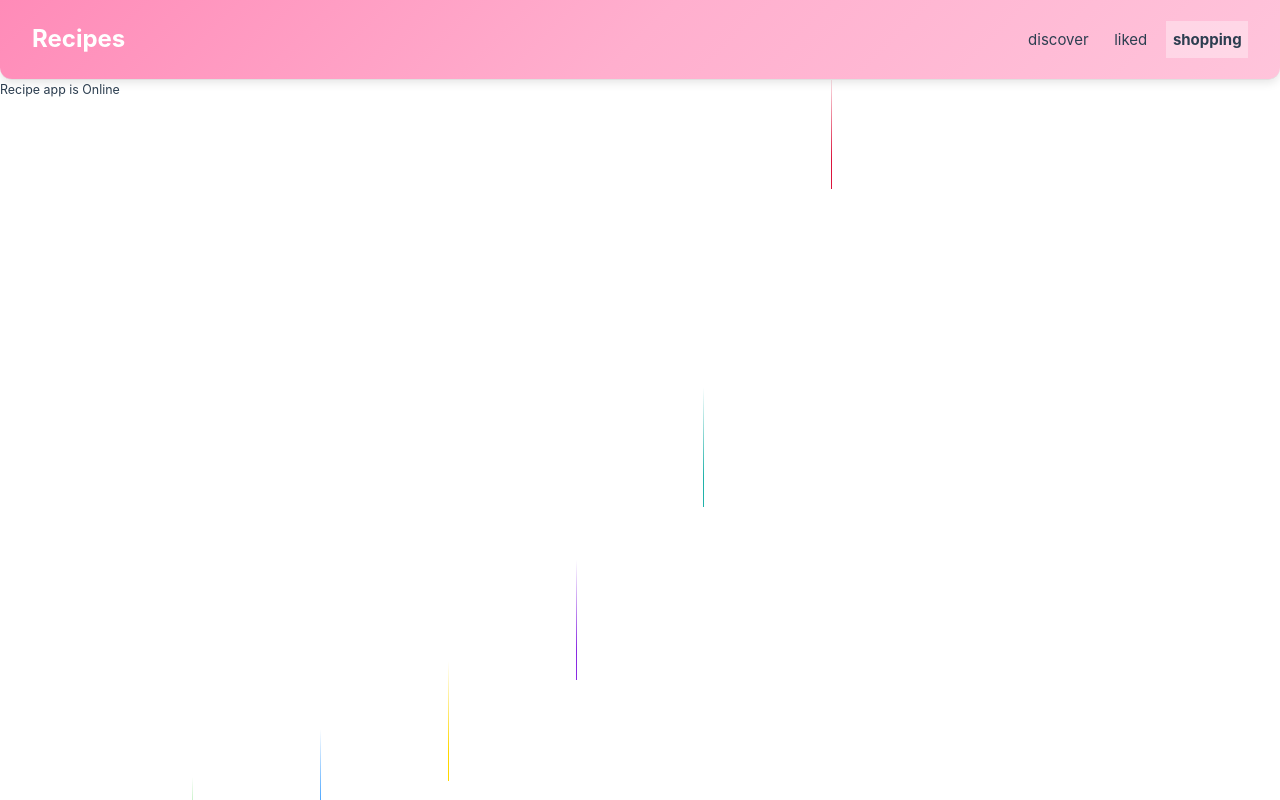
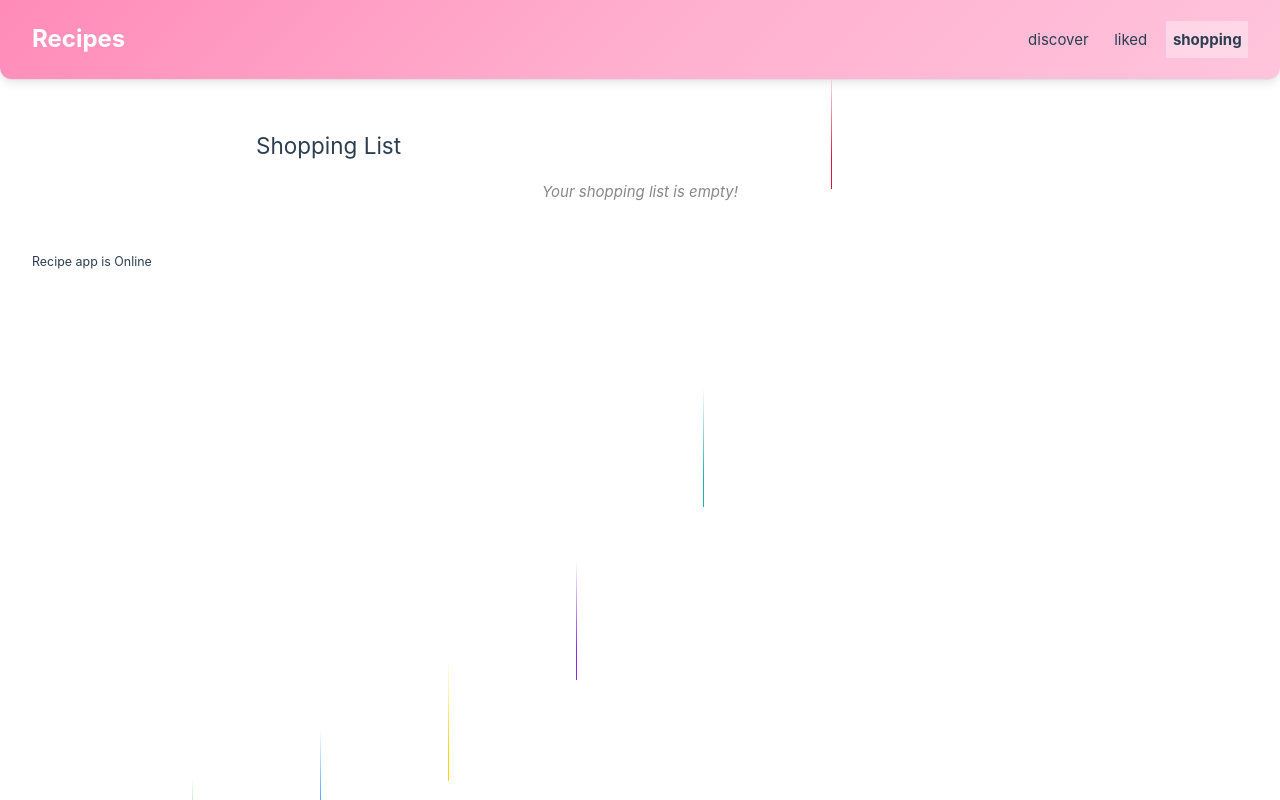
Before and after one commit to SimonevC/frontend_project, a Vue app in the folder recipe_app/: page /shopping in a window 1280 px wide. Built offline with nearby package versions, Linux system fonts and the light colour scheme.

Commit message:
Add ingredients to shoppinglist & shoppinglistTab function

```diff
--- a/recipe_app/src/App.vue
+++ b/recipe_app/src/App.vue
@@ -14,4 +14,8 @@ function checkOnline() {
   <h5>{{ checkOnline() }}</h5>
 </template>
 
-<style scoped></style>
+<style scoped>
+h5 {
+  margin: 2rem;
+}
+</style>
--- a/recipe_app/src/data/data.ts
+++ b/recipe_app/src/data/data.ts
@@ -29,7 +29,7 @@ export const recipeList = [
     image: '/public/images/lava-cake.jpg',
     seen: undefined,
     liked: false,
-    rating: 0,
+    rating: 4,
   },
   {
     name: 'Spaghetti Carbonara',
@@ -125,6 +125,6 @@ export const recipeList = [
     image: '/public/images/bananenbrood.jpeg',
     seen: undefined,
     liked: false,
-    rating: 0,
+    rating: 5,
   },
 ]
--- a/recipe_app/src/data/store.ts
+++ b/recipe_app/src/data/store.ts
@@ -1,20 +1,21 @@
 import { reactive } from 'vue'
 import { watchEffect } from 'vue'
 import { recipeList } from './data'
-import type { Recipe } from '@/recipe'
+import type { Ingredient, Recipe } from '@/recipe'
 
 const recipes = localStorage.getItem('recipes')
+const shoppingStorage = localStorage.getItem('shoppingList')
 let loadFromStorage = recipeList
+const loadShoppingList: Ingredient[] = shoppingStorage ? JSON.parse(shoppingStorage) : []
 
 if (recipes) {
   loadFromStorage = JSON.parse(recipes)
   console.log({ loadFromStorage })
 }
 
-// const reactiveRecipes = loadFromStorage.map((r) => reactive(r))
-
 export const store = reactive({
   recipes: recipes ? JSON.parse(recipes) : recipeList,
+  shoppingList: reactive(loadShoppingList) as Ingredient[],
   like(recipe: Recipe) {
     recipe.liked = true
   },
@@ -28,14 +29,27 @@ export const store = reactive({
   },
 
   getUndisplayedRecipes() {
-    return store.recipes.filter((r) => r.seen === undefined)
+    return store.recipes.filter((r: Recipe) => r.seen === undefined)
   },
 
   getLikedRecipes() {
-    return store.recipes.filter((r) => r.liked === true)
+    return store.recipes.filter((r: Recipe) => r.liked === true)
+  },
+
+  addToShoppingList(items: Ingredient[]) {
+    store.shoppingList.push(...items)
+  },
+
+  getShoppingList() {
+    return store.shoppingList
+  },
+
+  clearShoppingList() {
+    store.shoppingList = []
   },
 })
 
 watchEffect(() => {
   localStorage.setItem('recipes', JSON.stringify(store.recipes))
+  localStorage.setItem('shoppingList', JSON.stringify(store.shoppingList))
 })
--- a/recipe_app/src/views/DiscoverTab.vue
+++ b/recipe_app/src/views/DiscoverTab.vue
@@ -37,6 +37,18 @@ function dislikeCurrent() {
           Cooking time: {{ item.cookingTime }} minutes, Steps: {{ item.steps }}, Meal type:
           {{ item.mealType }}
         </p>
+        <div class="rating">
+          <template v-if="item.rating >= 1">
+            <span
+              v-for="star in 5"
+              :key="star"
+              class="star"
+              :class="{ active: star <= item.rating }"
+              >★</span
+            >
+          </template>
+          <span v-else>Has no rating yet</span>
+        </div>
         <p class="recipe-description">{{ item.description }}</p>
         <img :src="item.image" class="recipe-image" />
       </div>
@@ -63,24 +75,16 @@ function dislikeCurrent() {
 </template>
 
 <style lang="css" scoped>
-/* label {
-  display: flex;
-  flex-direction: column;
-  gap: 10px;
-  padding: 0.2rem;
-} */
-
 .discover-wrapper {
   display: flex;
   flex-direction: column;
-  justify-content: center; /* verticale centrering */
+  justify-content: center;
   align-items: center;
-  min-height: 70vh; /* vult een groot deel van het scherm */
+  min-height: 70vh;
   padding: 2rem;
   gap: 1rem;
 }
 
-/* Card styling */
 .recipe-card {
   display: flex;
   flex-direction: column;
@@ -95,7 +99,6 @@ function dislikeCurrent() {
   margin: 0 auto;
 }
 
-/* Afbeelding */
 .recipe-image {
   width: 100%;
   max-height: 180px;
@@ -103,7 +106,6 @@ function dislikeCurrent() {
   border-radius: 12px;
 }
 
-/* Titel */
 .recipe-title {
   font-size: 1.5rem;
   font-weight: bold;
@@ -112,14 +114,12 @@ function dislikeCurrent() {
   color: #111;
 }
 
-/* Meta info */
 .recipe-meta {
   font-size: 0.9rem;
   color: #555;
   text-align: center;
 }
 
-/* Beschrijving */
 .recipe-description {
   font-size: 1rem;
   line-height: 1.4;
@@ -127,11 +127,21 @@ function dislikeCurrent() {
   color: #333;
 }
 
-/* Actieknoppen */
 .action-buttons {
   display: flex;
   justify-content: center;
   gap: 1.5rem;
   margin-top: 1rem;
 }
+
+.rating {
+  display: flex;
+  gap: 2px;
+  font-size: 1.2rem;
+  color: #ddd;
+}
+
+.rating .star.active {
+  color: gold;
+}
 </style>
--- a/recipe_app/src/views/LikedRecipesTab.vue
+++ b/recipe_app/src/views/LikedRecipesTab.vue
@@ -23,13 +23,23 @@ function shareCurrentRecipe(item: Recipe, index: number) {
 function setRating(recipe: Recipe, value: number) {
   recipe.rating = value
 }
+
+function addCurrentRecipeToShoppingList(recipe: Recipe) {
+  const adjustedIngredients = recipe.ingredients.map((ing) => ({
+    ...ing,
+    quantity: ing.quantity * people.value,
+  }))
+
+  store.addToShoppingList(adjustedIngredients)
+  alert('Added to shopping list!')
+}
 </script>
 
 <template>
   <div class="liked-tab">
     <h2>Liked Recipes</h2>
 
-    <div v-if="likedRecipes.length === 0">
+    <div class="not-liked" v-if="likedRecipes.length === 0">
       <p>You haven't liked any recipes yet!</p>
     </div>
     <ListDetail :items="likedRecipes">
@@ -39,6 +49,18 @@ function setRating(recipe: Recipe, value: number) {
           <p class="recipe-meta">
             Cooking time: {{ item.cookingTime }} minutes • Steps: {{ item.steps }}
           </p>
+          <div class="rating">
+            <template v-if="item.rating >= 1">
+              <span
+                v-for="star in 5"
+                :key="star"
+                class="star"
+                :class="{ active: star <= item.rating }"
+                >★</span
+              >
+            </template>
+            <span v-else>Has no rating yet</span>
+          </div>
           <img :src="item.image" class="recipe-image" />
           <PrettyButton type="recipe">View Recipe</PrettyButton>
         </div>
@@ -59,6 +81,9 @@ function setRating(recipe: Recipe, value: number) {
           </div>
           <h4>For how many people do you want to make your recipe?</h4>
           <input id="people" type="number" v-model.number="people" min="1" />
+          <PrettyButton type="shopping" @click="addCurrentRecipeToShoppingList(items[index])">
+            Add to Shopping List
+          </PrettyButton>
           <h4>Instructions:</h4>
           <li v-for="(step, stepIndex) in items[index].instructions" :key="stepIndex">
             {{ step }}
@@ -110,6 +135,10 @@ function setRating(recipe: Recipe, value: number) {
   margin-top: 1rem;
 }
 
+.not-liked > p {
+  margin: 2rem;
+}
+
 .recipe-card:hover {
   transform: translateY(-5px);
   box-shadow: 0 8px 20px rgba(0, 0, 0, 0.15); /* iets sterker bij hover */
@@ -146,6 +175,7 @@ function setRating(recipe: Recipe, value: number) {
 .rating {
   font-size: 2rem;
   margin-bottom: 1rem;
+  margin-left: 4rem;
 }
 
 .star {
--- a/recipe_app/src/views/ShoppingListTab.vue
+++ b/recipe_app/src/views/ShoppingListTab.vue
@@ -1,7 +1,89 @@
-<script setup lang="ts"></script>
+<script setup lang="ts">
+import { store } from '@/data/store'
+import { computed } from 'vue'
+import PrettyButton from '@/components/PrettyButton.vue'
+
+const shoppingList = computed(() => store.getShoppingList())
+
+function clearList() {
+  store.clearShoppingList()
+}
+</script>
 
 <template>
-  <h1></h1>
+  <div class="shopping-list">
+    <h2>Shopping List</h2>
+
+    <div class="empty-message" v-if="shoppingList.length === 0">Your shopping list is empty!</div>
+
+    <ul v-else class="list-container">
+      <li v-for="(item, index) in shoppingList" :key="index">
+        {{ item.quantity }} {{ item.unit }} {{ item.name }}
+      </li>
+    </ul>
+    <PrettyButton
+      v-if="shoppingList.length > 0"
+      type="delete"
+      class="clear-button"
+      @click="clearList"
+    >
+      Clear Shopping List
+    </PrettyButton>
+  </div>
 </template>
 
-<style lang="css" scoped></style>
+<style lang="css" scoped>
+h2 {
+  margin-bottom: 1rem;
+}
+
+.shopping-list {
+  max-width: 800px;
+  margin: 2rem auto;
+  padding: 1rem;
+}
+
+.empty-message {
+  font-style: italic;
+  color: #888;
+  text-align: center;
+}
+
+.list-container {
+  display: grid;
+  gap: 1rem;
+}
+
+.list-item {
+  padding: 1rem;
+  background-color: #ffe6f0; /* zacht roze */
+  border-radius: 10px;
+  box-shadow: 0 2px 6px rgba(0, 0, 0, 0.1);
+  display: flex;
+  justify-content: space-between;
+  align-items: center;
+}
+
+.clear-button {
+  justify-self: center;
+  margin-top: 1rem;
+  background-color: #ff5a87;
+  color: white;
+  padding: 0.8rem 2rem;
+  font-weight: bold;
+  border-radius: 8px;
+  box-shadow: 0 2px 4px rgba(0, 0, 0, 0.2);
+  transition: background-color 0.2s;
+}
+
+.clear-button:hover {
+  background-color: #ff3670;
+}
+
+@media (max-width: 600px) {
+  .list-container {
+    display: flex;
+    flex-direction: column;
+  }
+}
+</style>
```
